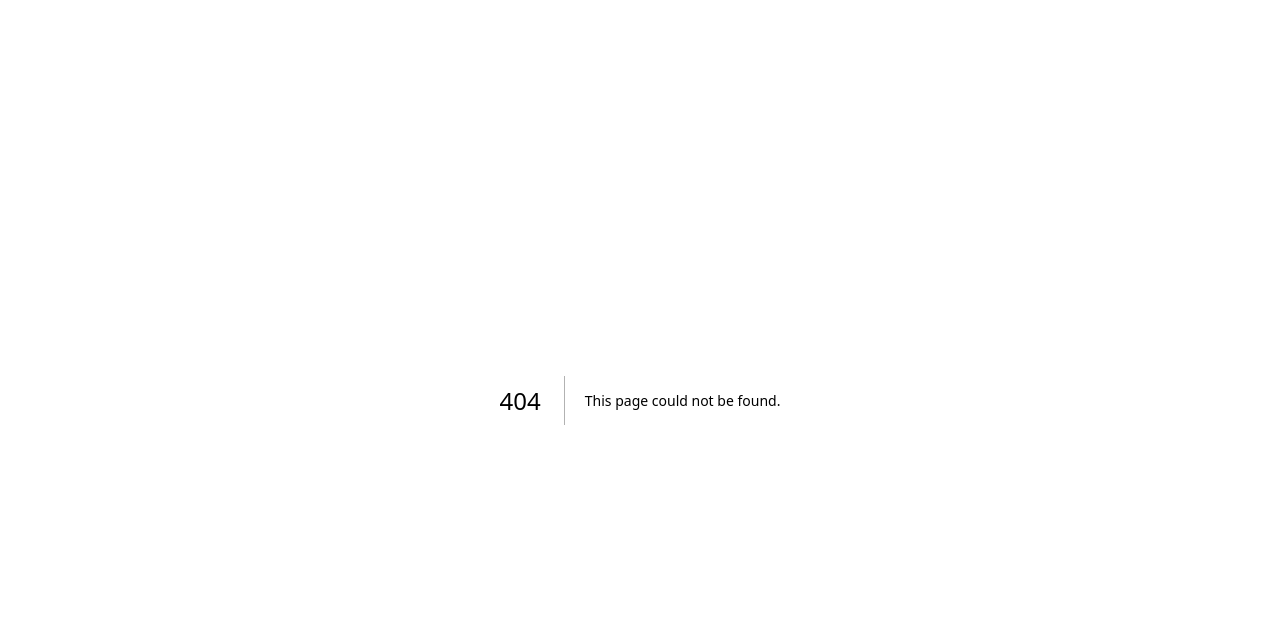
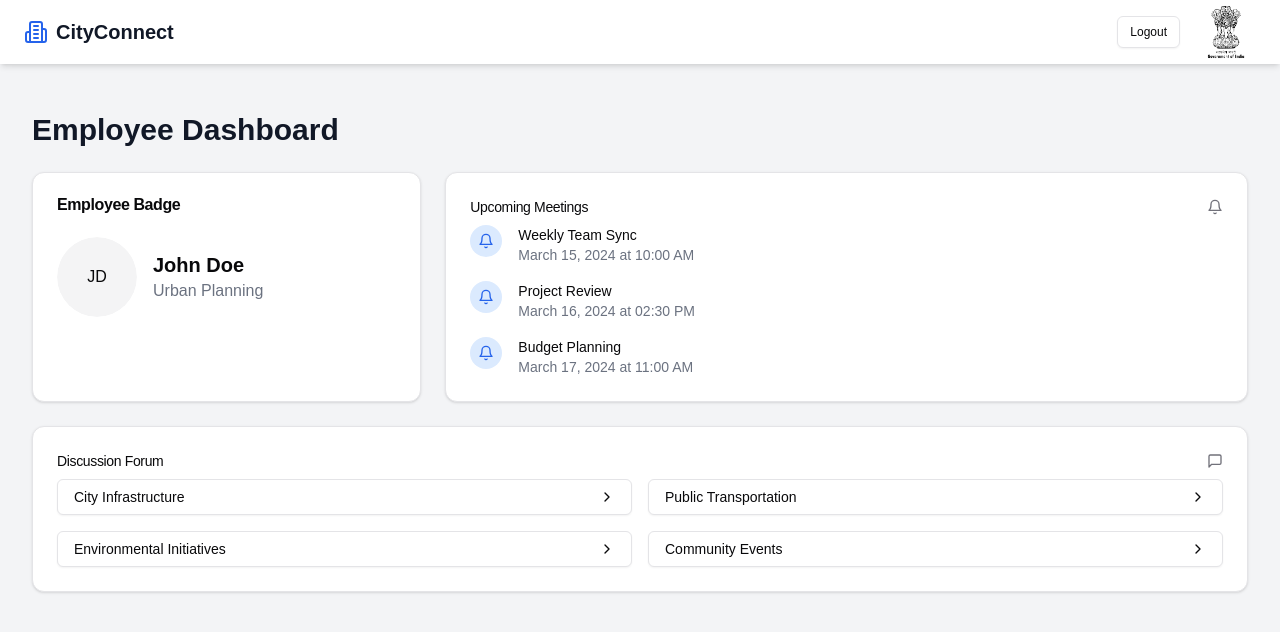
Before and after one commit to SwarthakDas/inter-departmental-cooperation, a Next.js app: page /employee-dashboard/1 in a window 1280 px wide. Before the commit this address had no page. Shown: the top 632 px of the page. Built offline with nearby package versions, Linux system fonts and the light colour scheme.

Commit message:
custom employee routes made

```diff
--- a/src/app/(app)/employee-dashboard/page.tsx
+++ b/src/app/(app)/employee-dashboard/[employee]/page.tsx
@@ -6,13 +6,13 @@ import { Button } from "@/components/ui/button"
 import { Avatar, AvatarFallback, AvatarImage } from "@/components/ui/avatar"
 import { Bell, MessageSquare, ChevronRight } from 'lucide-react'
 import Link from 'next/link'
-import Navbar from '@/components/Navbar'
+import EmployeeNavbar from '@/components/EmployeeNavbar'
 
 // Mock data (replace with actual data fetching in a real application)
 const employeeData = {
   name: "John Doe",
   department: "Urban Planning",
-  avatar: "/placeholder.svg?height=100&width=100"
+  avatar: ""
 }
 
 const upcomingMeetings = [
@@ -41,10 +41,9 @@ export default function EmployeeDashboard() {
     }
     return new Date(dateString).toLocaleDateString(undefined, options)
   }
-
   return (
     <div className="min-h-screen bg-gray-100">
-      <Navbar />
+      <EmployeeNavbar/>
       <main className="max-w-7xl mt-16 mx-auto py-6 sm:px-6 lg:px-8">
         <div className="px-4 py-6 sm:px-0">
           <h1 className="text-3xl font-bold text-gray-900 mb-6">Employee Dashboard</h1>
--- a/src/app/(app)/page.tsx
+++ b/src/app/(app)/page.tsx
@@ -225,10 +225,12 @@ export default function LandingPage() {
                   </Link>
                 </motion.div>
                 <motion.div whileHover={{ scale: 1.05 }} whileTap={{ scale: 0.95 }}>
+                  <Link href="/employee-sign-in">
                   <Button variant="outline" className="bg-transparent text-white border-white hover:bg-white hover:text-blue-600 h-16 w-48 text-lg flex items-center justify-center">
                     <Users className="mr-2 h-6 w-6" />
                     Employee Login
                   </Button>
+                  </Link>
                 </motion.div>
               </div>
             </motion.div>
--- a/src/app/(auth)/employee-sign-in/page.tsx
+++ b/src/app/(auth)/employee-sign-in/page.tsx
@@ -40,7 +40,7 @@ export default function EmployeeSignin() {
             title:"Success",
             description: "Success in sign in"
         })
-        router.replace(`/employee-dashboard?employee=${response.data.message}`)
+        router.replace(`/employee-dashboard/employee=${response.data.message}`)
     } catch (error) {
         console.error("Error signing in",error)
         const axiosError=error as AxiosError<ApiResponse>
--- a/src/app/api/auth/[...nextauth]/options.ts
+++ b/src/app/api/auth/[...nextauth]/options.ts
@@ -31,7 +31,7 @@ export const authOptions: NextAuthOptions={
                     // }
                     const isPasswordCorrect= await bcrypt.compare(credentials.password, department.password)
                     if(isPasswordCorrect)return department;
-                    else throw new Error("Incorrct password")
+                    else throw new Error("Incorrect password")
                 } catch (error: any) {
                     throw new Error(error)
                 }
--- a/src/app/api/employee-register/route.ts
+++ b/src/app/api/employee-register/route.ts
@@ -29,7 +29,8 @@ export async function POST(request: Request){
             name,
             email,
             password: hashedPassword,
-            underDepartment: underDepartment
+            underDepartment: underDepartment,
+            notifications:[]
         })
         await newEmployee.save()
         await DepartmentModel.findOneAndUpdate(
--- /dev/null
+++ b/src/components/EmployeeNavbar.tsx
@@ -0,0 +1,52 @@
+"use client"
+
+import React from 'react'
+import { motion } from 'framer-motion'
+import Link from 'next/link'
+import { Building2 } from 'lucide-react'
+import Image from 'next/image'
+import { Button } from "@/components/ui/button";
+import { useToast } from '@/hooks/use-toast'
+
+
+
+const EmployeeNavbar = () => {
+  const {toast}=useToast()
+  const logOut=()=>{
+    try {
+        toast({
+            title:"Success",
+            description: "Successfully logged out"
+        })
+    } catch (error) {
+        console.error(error)
+        toast({
+            title:"Error",
+            description: "Error logging out"
+        })
+    }
+  }
+
+  return (
+    <div>
+      <motion.header
+        className="px-4 lg:px-6 h-16 flex items-center fixed top-0 left-0 right-0 z-10 bg-white bg-opacity-90 backdrop-blur-md justify-between shadow-md"
+        initial={{ y: -100 }}
+        animate={{ y: 0 }}
+        transition={{ type: 'spring', stiffness: 100 }}
+      >
+        <Link className="flex items-center justify-center" href="#">
+          <Building2 className="h-6 w-6 text-blue-600" />
+          <span className="ml-2 text-xl font-bold text-gray-900">CityConnect</span>
+        </Link>
+        <div className='flex items-center space-x-4'>
+            <Link href="employee-sign-in"></Link>
+            <Button variant="outline" size="sm" onClick={() => logOut()}>Logout</Button>
+          <Image height={60} width={60} src="/images/ashokStambh.png" alt='Ashok Stambh' />
+        </div>
+      </motion.header>
+    </div>
+  )
+}
+
+export default EmployeeNavbar
```
